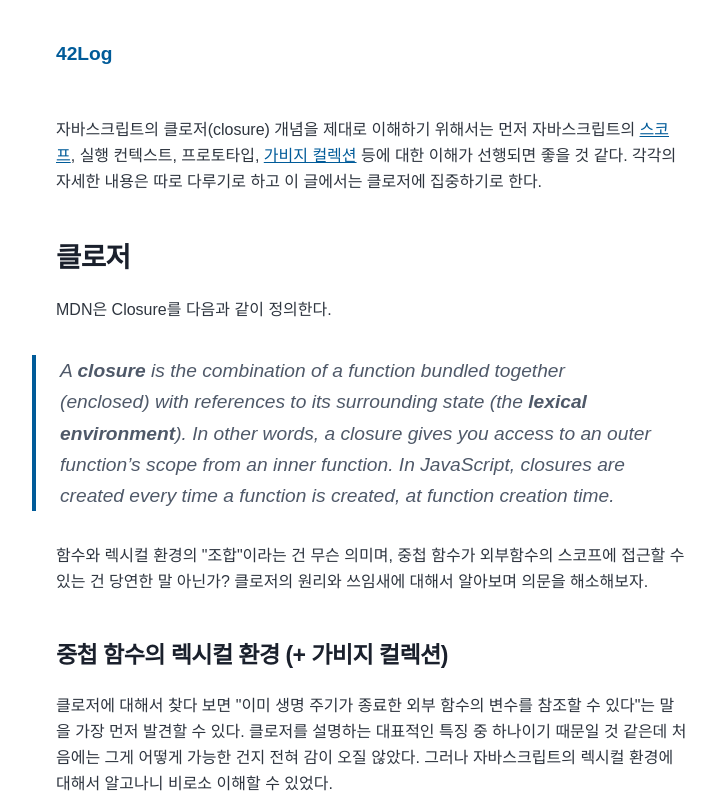
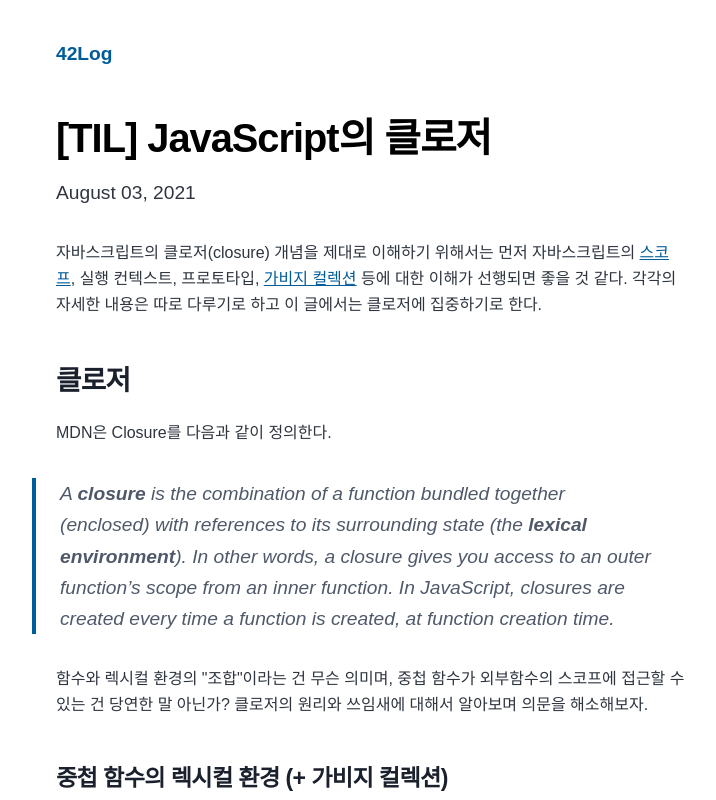
Before and after one commit to 42KIM/42KIM.github.io, a Gatsby site: page /TIL/js_closure/ in a window 1280 px wide. Shown: the top 800 px of the page, without its empty margins (268-984 px from the left). Built offline with nearby package versions, Linux system fonts and the light colour scheme; Gatsby itself is replaced by a stand-in of ours; some packages are replaced by stand-ins of ours.

Commit message:
제목 추가

```diff
--- a/content/blog/TIL/js_closure.md
+++ b/content/blog/TIL/js_closure.md
@@ -1,3 +1,8 @@
+---
+title: "[TIL] JavaScript의 클로저"
+date: "2021-08-03"
+tags: ["TIL", "JavaScript", "closure"]
+---
 자바스크립트의 클로저(closure) 개념을 제대로 이해하기 위해서는 먼저 자바스크립트의 [스코프](https://42kim.github.io/TIL/js_varletconst/), 실행 컨텍스트, 프로토타입, [가비지 컬렉션](https://42kim.github.io/TIL/js_garbage_collection/) 등에 대한 이해가 선행되면 좋을 것 같다. 각각의 자세한 내용은 따로 다루기로 하고 이 글에서는 클로저에 집중하기로 한다.
 
 
```
